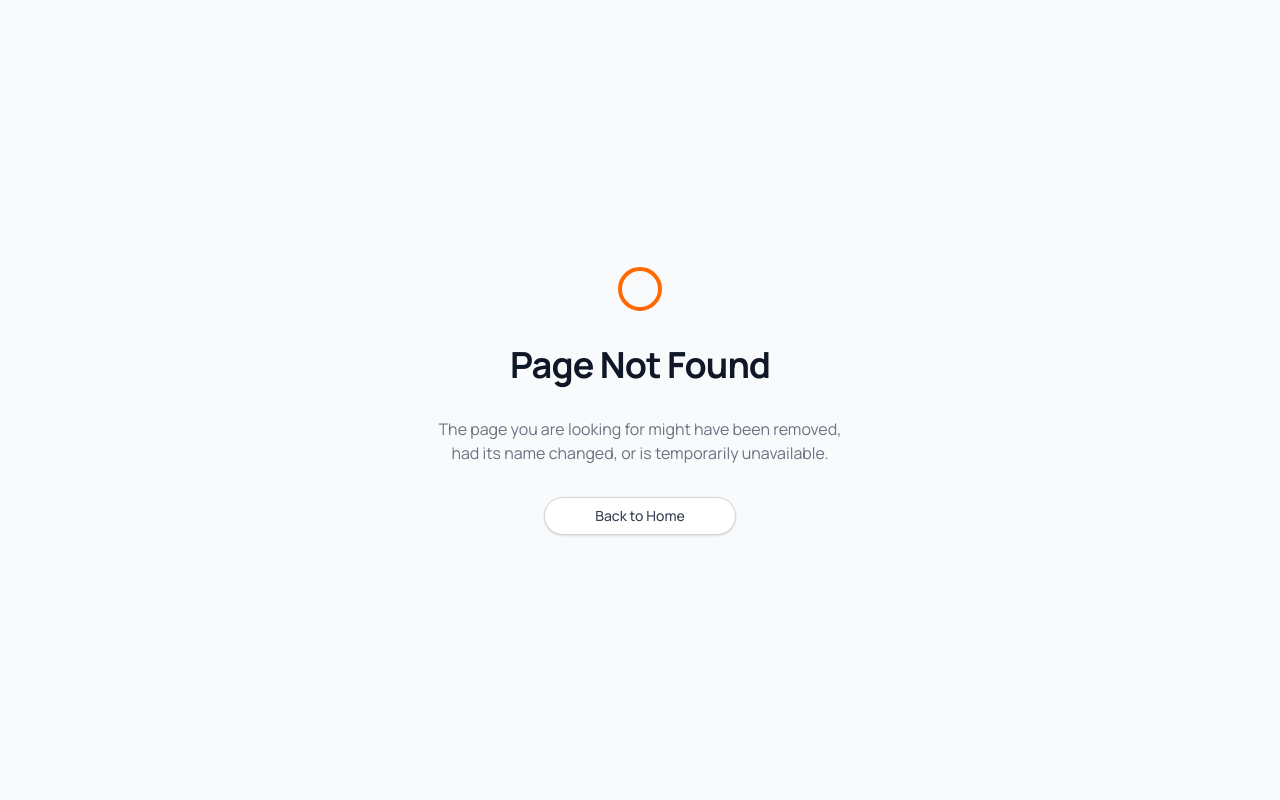
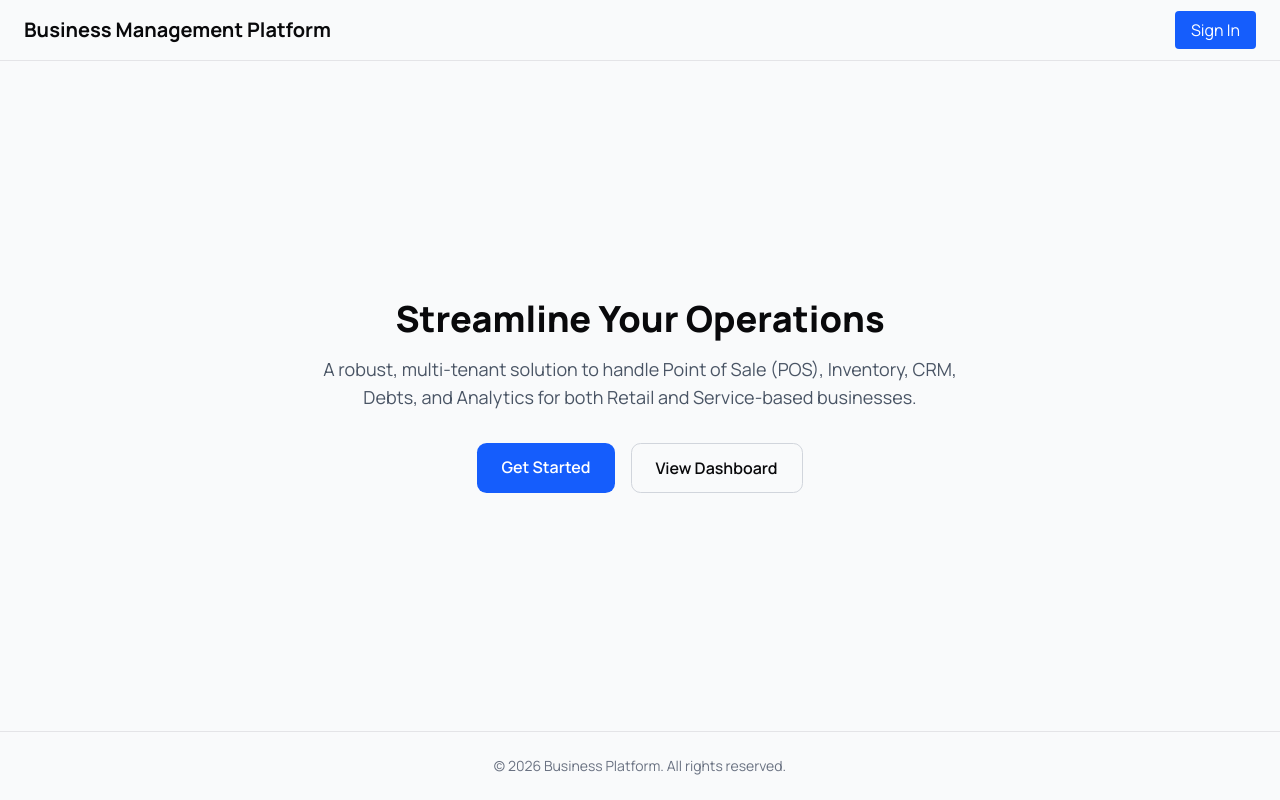
Before and after one commit to PrinceBadru/business-platform, a Next.js app: page / in a window 1280 px wide. Before the commit this address had no page. Built offline with nearby package versions, Linux system fonts and the light colour scheme.

Commit message:
fix: landing page and proxy convention

```diff
--- /dev/null
+++ b/app/page.tsx
@@ -0,0 +1,44 @@
+import Link from 'next/link';
+
+export default function LandingPage() {
+  return (
+    <div className="flex flex-col min-h-screen">
+      <header className="flex items-center justify-between px-6 py-4 border-b">
+        <h1 className="text-xl font-bold">Business Management Platform</h1>
+        <nav>
+          <Link
+            href="/sign-in"
+            className="px-4 py-2 bg-blue-600 text-white rounded hover:bg-blue-700 transition"
+          >
+            Sign In
+          </Link>
+        </nav>
+      </header>
+
+      <main className="flex-1 flex flex-col items-center justify-center p-6 text-center">
+        <h2 className="text-4xl font-extrabold mb-4">Streamline Your Operations</h2>
+        <p className="text-lg text-gray-600 max-w-2xl mb-8">
+          A robust, multi-tenant solution to handle Point of Sale (POS), Inventory, CRM, Debts, and Analytics for both Retail and Service-based businesses.
+        </p>
+        <div className="flex gap-4">
+          <Link
+            href="/sign-in"
+            className="px-6 py-3 bg-blue-600 text-white rounded-lg font-semibold hover:bg-blue-700 transition"
+          >
+            Get Started
+          </Link>
+          <Link
+            href="/dashboard"
+            className="px-6 py-3 border border-gray-300 rounded-lg font-semibold hover:bg-gray-50 transition"
+          >
+            View Dashboard
+          </Link>
+        </div>
+      </main>
+
+      <footer className="p-6 text-center text-sm text-gray-500 border-t">
+        &copy; {new Date().getFullYear()} Business Platform. All rights reserved.
+      </footer>
+    </div>
+  );
+}
--- a/middleware.ts
+++ b/proxy.ts
@@ -1,9 +1,21 @@
 import { NextResponse } from 'next/server';
 import type { NextRequest } from 'next/server';
 
-const PROTECTED_ROUTES = ['/dashboard', '/settings', '/account'];
+const PROTECTED_ROUTES = [
+  '/dashboard',
+  '/settings',
+  '/inventory',
+  '/suppliers',
+  '/transactions',
+  '/customers',
+  '/checkout',
+  '/debts',
+  '/team',
+  '/benchmarking',
+  '/account',
+];
 
-export async function middleware(req: NextRequest) {
+export async function proxy(req: NextRequest) {
   // Edge-compatible optimistic check
   const sessionToken = req.cookies.get('auth_session')?.value;
 
```
Also changed, not shown: 1 other file (tests, documents, lock files or other folders).
